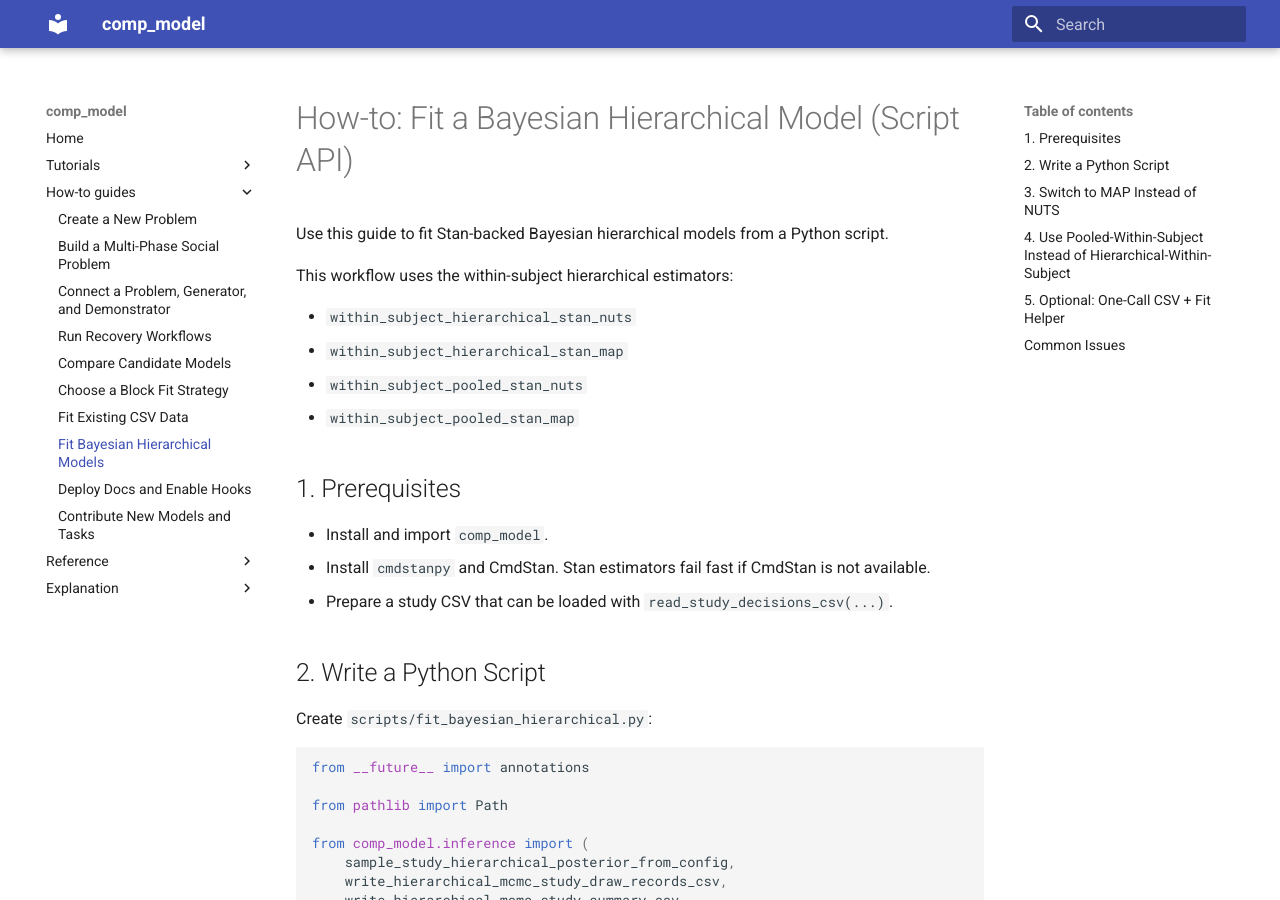
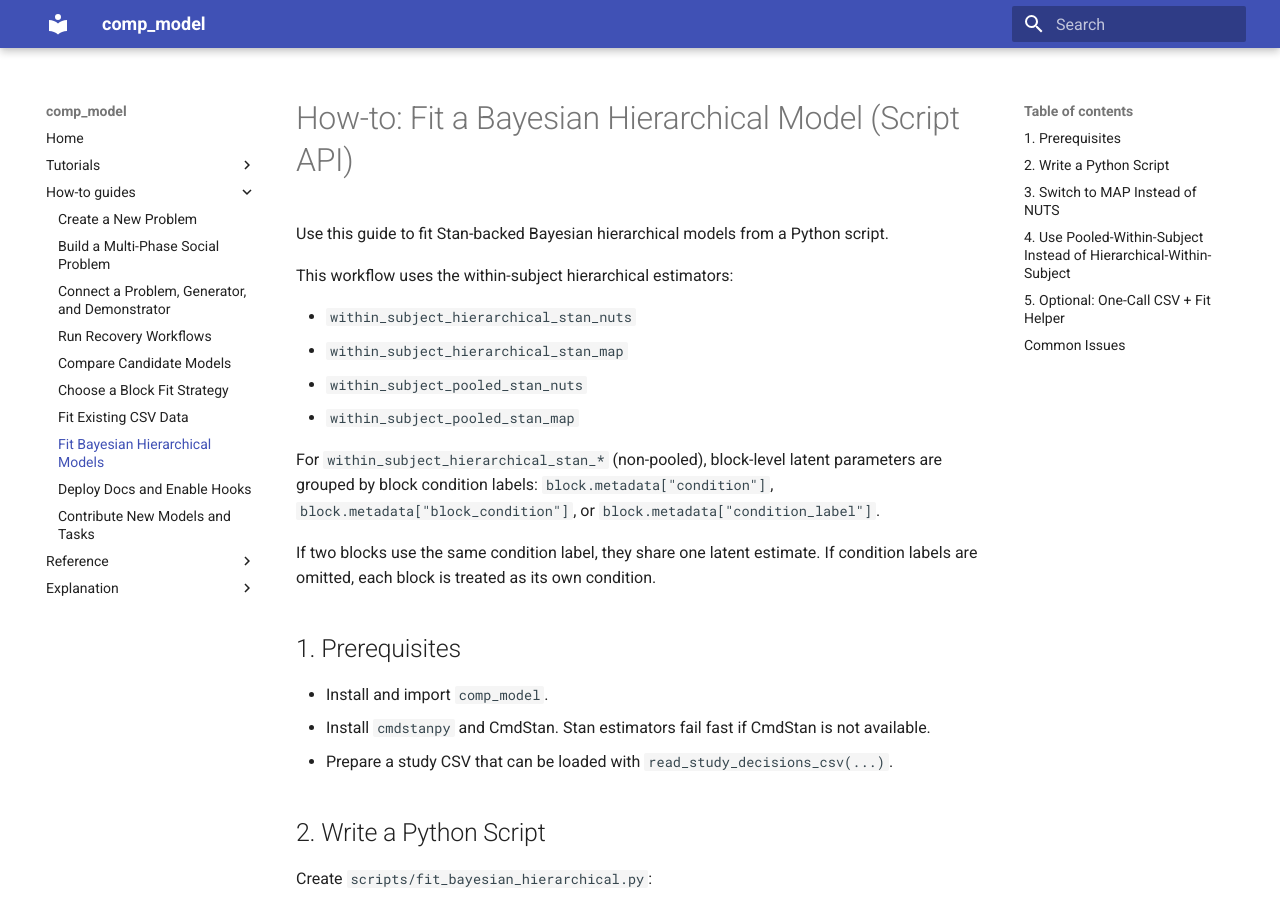
Before and after one commit to g-morishita/comp_model, an MkDocs documentation site: the page built from docs/how-to/how-to-fit-bayesian-hierarchical-model.md, in a window 1280 px wide and 900 px high. Built offline with MkDocs 1.6.1 and Material for MkDocs 9.7.7, drawn with Linux system fonts in a browser that asks for light colours.

Commit message:
docs: clarify condition-based block sharing in hierarchical Stan how-to

```diff
--- a/docs/how-to/how-to-fit-bayesian-hierarchical-model.md
+++ b/docs/how-to/how-to-fit-bayesian-hierarchical-model.md
@@ -8,6 +8,14 @@ This workflow uses the within-subject hierarchical estimators:
 - `within_subject_hierarchical_stan_map`
 - `within_subject_pooled_stan_nuts`
 - `within_subject_pooled_stan_map`
+
+For `within_subject_hierarchical_stan_*` (non-pooled), block-level latent
+parameters are grouped by block condition labels:
+`block.metadata["condition"]`, `block.metadata["block_condition"]`, or
+`block.metadata["condition_label"]`.
+
+If two blocks use the same condition label, they share one latent estimate.
+If condition labels are omitted, each block is treated as its own condition.
 
 ## 1. Prerequisites
 
```
